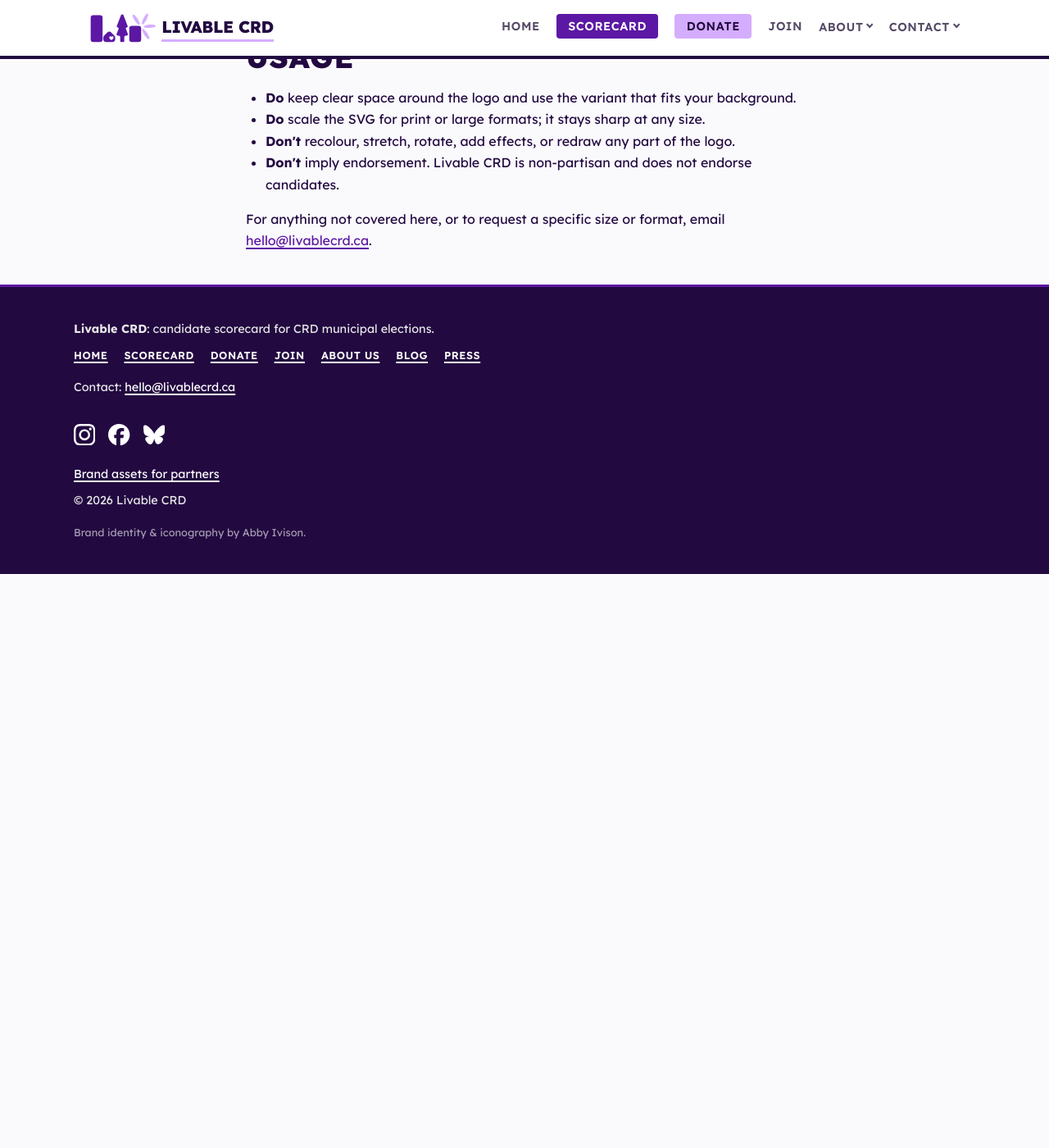
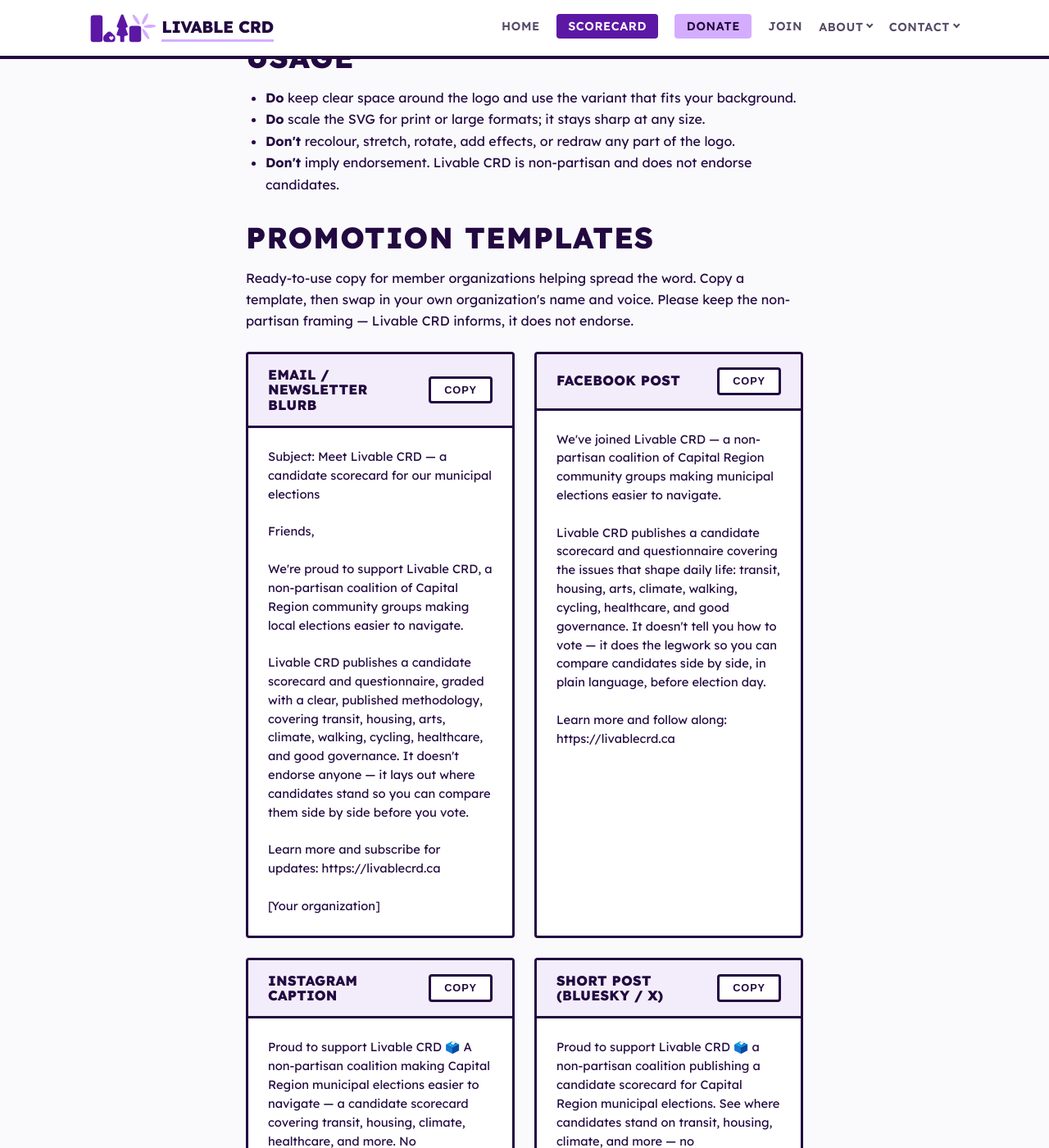
Before and after one commit to LaputanMachines/livable-crd-website, a Jekyll site: the page built from brand.md, in a window 1280 px wide and 1400 px high, scrolled down 1740 px. Shown: the whole window at 82% size. Built offline with Jekyll 4.4.1, drawn with Linux system fonts in a browser that asks for light colours; before the commit the page ends 2440 px from its top, so only the background shows below that; some of the changed text lies outside the part shown.

Commit message:
feat(brand): promo templates on brand page, square Instagram launch image
Add copy-ready email and social media templates (email/newsletter,
Facebook, Instagram, Bluesky/X) to the /brand/ page so coalition
partners can promote Livable CRD with consistent, non-partisan copy.
Each card has a copy-to-clipboard button.

Also add scripts/gen-instagram-post.py, which renders a 1080x1080
launch graphic to assets/social/instagram-launch.png using the brand
palette and Lexend font.

Co-Authored-By: Claude Opus 4.8 (1M context) <noreply@anthropic.com>

```diff
--- a/_sass/_components.scss
+++ b/_sass/_components.scss
@@ -1258,3 +1258,52 @@ $category-colors: (
     font-size: 0.9rem;
   }
 }
+
+// Copy-ready email / social templates for coalition partners. Same bordered,
+// flat treatment as the logo cards and swatches above.
+.brand-templates {
+  display: grid;
+  grid-template-columns: repeat(auto-fill, minmax(300px, 1fr));
+  gap: $space-md;
+  margin: $space-md 0 $space-lg;
+}
+
+.brand-template-card {
+  display: flex;
+  flex-direction: column;
+  border: $border-weight solid $color-text;
+  border-radius: $radius;
+  overflow: hidden;
+  background: $color-surface;
+}
+
+.brand-template-head {
+  display: flex;
+  align-items: center;
+  justify-content: space-between;
+  gap: $space-sm;
+  padding: $space-sm $space-md;
+  background: $color-bg-warm;
+  border-bottom: $border-weight solid $color-text;
+
+  h3 { margin: 0; font-size: 1.05rem; }
+  .btn { padding: 0.4rem 1rem; font-size: 0.8rem; flex-shrink: 0; }
+  .brand-template-copy.is-copied {
+    background: $color-accent;
+    color: #fff;
+    border-color: $color-accent;
+  }
+}
+
+.brand-template-body {
+  margin: 0;
+  padding: $space-md;
+  flex-grow: 1;
+  white-space: pre-wrap;
+  word-break: break-word;
+  overflow-wrap: anywhere;
+  font-family: inherit;
+  font-size: 0.92rem;
+  line-height: 1.55;
+  color: $color-text;
+}
--- a/brand.md
+++ b/brand.md
@@ -122,7 +122,96 @@ description: >-
   <li><strong>Don't</strong> imply endorsement. Livable CRD is non-partisan and does not endorse candidates.</li>
 </ul>
 
+<h2>Promotion templates</h2>
+<p>
+  Ready-to-use copy for member organizations helping spread the word. Copy a
+  template, then swap in your own organization's name and voice. Please keep the
+  non-partisan framing — Livable CRD informs, it does not endorse.
+</p>
+
+<div class="brand-templates">
+  <div class="brand-template-card">
+    <div class="brand-template-head">
+      <h3>Email / newsletter blurb</h3>
+      <button type="button" class="btn btn-secondary brand-template-copy">Copy</button>
+    </div>
+<pre class="brand-template-body">Subject: Meet Livable CRD — a candidate scorecard for our municipal elections
+
+Friends,
+
+We're proud to support Livable CRD, a non-partisan coalition of Capital Region community groups making local elections easier to navigate.
+
+Livable CRD publishes a candidate scorecard and questionnaire, graded with a clear, published methodology, covering transit, housing, arts, climate, walking, cycling, healthcare, and good governance. It doesn't endorse anyone — it lays out where candidates stand so you can compare them side by side before you vote.
+
+Learn more and subscribe for updates: https://livablecrd.ca
+
+[Your organization]</pre>
+  </div>
+
+  <div class="brand-template-card">
+    <div class="brand-template-head">
+      <h3>Facebook post</h3>
+      <button type="button" class="btn btn-secondary brand-template-copy">Copy</button>
+    </div>
+<pre class="brand-template-body">We've joined Livable CRD — a non-partisan coalition of Capital Region community groups making municipal elections easier to navigate.
+
+Livable CRD publishes a candidate scorecard and questionnaire covering the issues that shape daily life: transit, housing, arts, climate, walking, cycling, healthcare, and good governance. It doesn't tell you how to vote — it does the legwork so you can compare candidates side by side, in plain language, before election day.
+
+Learn more and follow along: https://livablecrd.ca</pre>
+  </div>
+
+  <div class="brand-template-card">
+    <div class="brand-template-head">
+      <h3>Instagram caption</h3>
+      <button type="button" class="btn btn-secondary brand-template-copy">Copy</button>
+    </div>
+<pre class="brand-template-body">Proud to support Livable CRD 🗳️ A non-partisan coalition making Capital Region municipal elections easier to navigate — a candidate scorecard covering transit, housing, climate, healthcare, and more. No endorsements, just clear info before you vote.
+
+🔗 livablecrd.ca
+
+#YYJ #Victoria #CapitalRegion #LocalElections #VoteLocal #Livability</pre>
+  </div>
+
+  <div class="brand-template-card">
+    <div class="brand-template-head">
+      <h3>Short post (Bluesky / X)</h3>
+      <button type="button" class="btn btn-secondary brand-template-copy">Copy</button>
+    </div>
+<pre class="brand-template-body">Proud to support Livable CRD 🗳️ a non-partisan coalition publishing a candidate scorecard for Capital Region municipal elections. See where candidates stand on transit, housing, climate, and more — no endorsements, just the facts. https://livablecrd.ca</pre>
+  </div>
+</div>
+
 <p>
   For anything not covered here, or to request a specific size or format, email
   <a href="mailto:{{ site.email }}">{{ site.email }}</a>.
 </p>
+
+<script>
+  document.querySelectorAll('.brand-template-copy').forEach(function (btn) {
+    btn.addEventListener('click', function () {
+      var body = btn.closest('.brand-template-card').querySelector('.brand-template-body');
+      if (!body) return;
+      var text = body.textContent;
+      var done = function () {
+        var original = btn.textContent;
+        btn.textContent = 'Copied!';
+        btn.classList.add('is-copied');
+        setTimeout(function () {
+          btn.textContent = original;
+          btn.classList.remove('is-copied');
+        }, 2000);
+      };
+      if (navigator.clipboard && navigator.clipboard.writeText) {
+        navigator.clipboard.writeText(text).then(done, function () {});
+      } else {
+        var range = document.createRange();
+        range.selectNodeContents(body);
+        var sel = window.getSelection();
+        sel.removeAllRanges();
+        sel.addRange(range);
+        try { document.execCommand('copy'); done(); } catch (e) {}
+        sel.removeAllRanges();
+      }
+    });
+  });
+</script>
```
Also changed, not shown: scripts/gen-instagram-post.py (added, +161 -0 lines), assets/social/instagram-launch.png (added).
